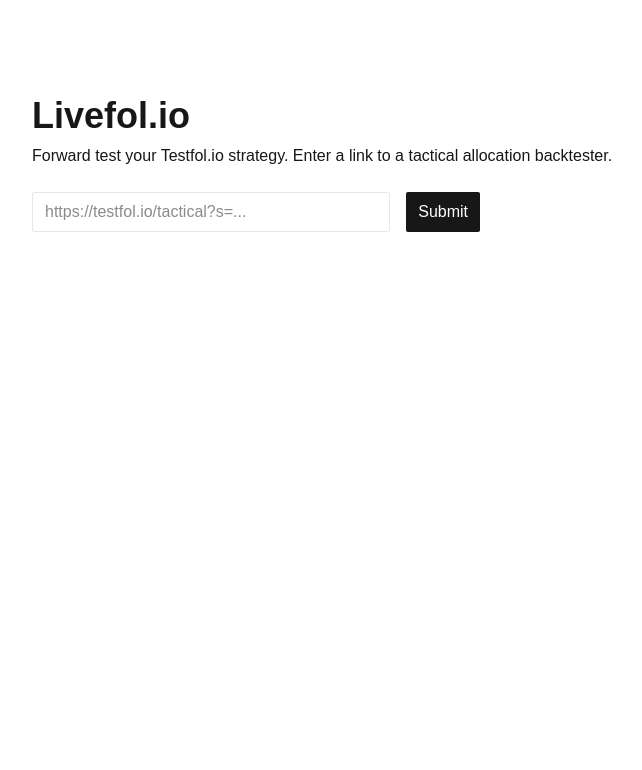
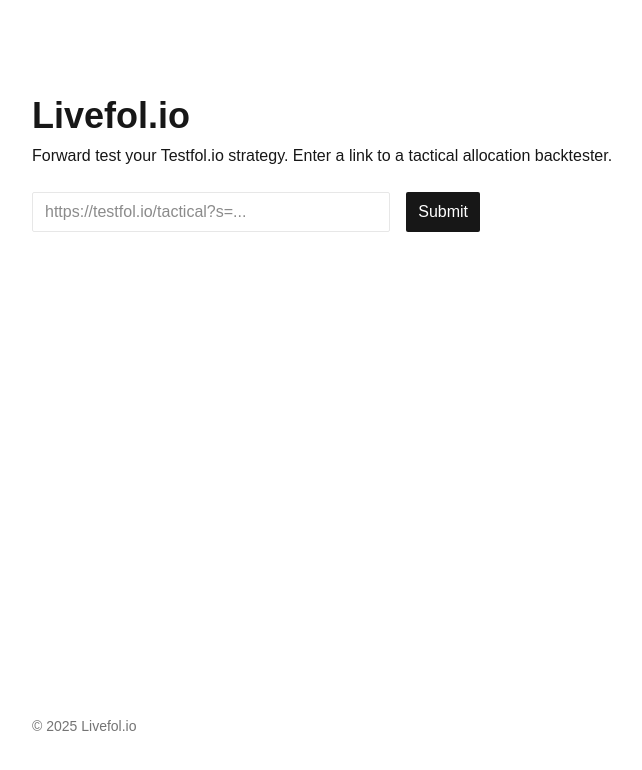
Before and after one commit to redrossa/livefolio, a Next.js app: page / in a window 1280 px wide. Shown: the top 770 px of the page, without its empty margins (96-738 px from the left). Built offline with nearby package versions, Linux system fonts and the light colour scheme; what yahoo-finance2 would draw is missing.

Commit message:
Add footer

```diff
--- a/package.json
+++ b/package.json
@@ -12,6 +12,7 @@
     "next": "16.0.1",
     "react": "19.2.0",
     "react-dom": "19.2.0",
+    "react-social-icons": "^6.25.0",
     "yahoo-finance2": "^3.10.1"
   },
   "devDependencies": {
--- a/src/app/layout.tsx
+++ b/src/app/layout.tsx
@@ -1,6 +1,8 @@
 import type { Metadata } from 'next';
 import { Suspense } from 'react';
 import { Geist, Geist_Mono } from 'next/font/google';
+import { SocialIcon } from 'react-social-icons/component';
+import 'react-social-icons/github';
 import './globals.css';
 import Search from '@/app/components/Search';
 
@@ -29,8 +31,8 @@
       <body
         className={`${geistSans.variable} ${geistMono.variable} antialiased`}
       >
-        <div className="p-8 flex justify-center">
-          <main className="max-w-5xl w-full space-y-6">
+        <div className="p-8 flex justify-center min-h-screen">
+          <main className="max-w-5xl w-full space-y-6 flex flex-col">
             <section className="space-y-2">
               <h1 className="text-4xl font-extrabold mt-16">Livefol.io</h1>
               <p>
@@ -42,6 +44,16 @@
               <Search />
             </Suspense>
             {children}
+            <footer className="text-sm text-foreground/60 flex items-center justify-between gap-4 py-8 mt-auto">
+              <p>© 2025 Livefol.io</p>
+              <div className="flex items-center gap-4">
+                <SocialIcon
+                  url="https://github.com/redrossa/livefolio"
+                  bgColor="transparent"
+                  fgColor="currentColor"
+                />
+              </div>
+            </footer>
           </main>
         </div>
       </body>
```
Also changed, not shown: 1 other file (tests, documents, lock files or other folders).
